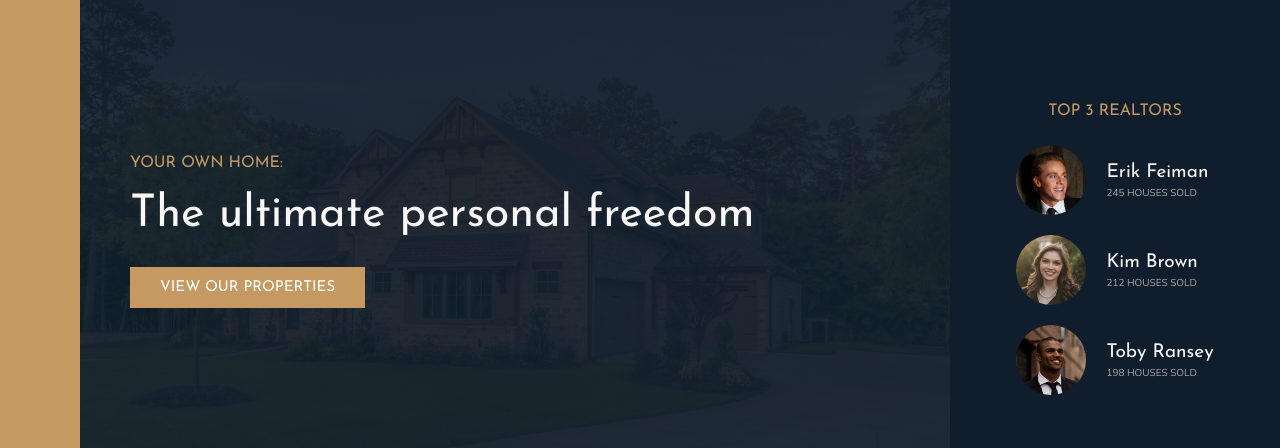
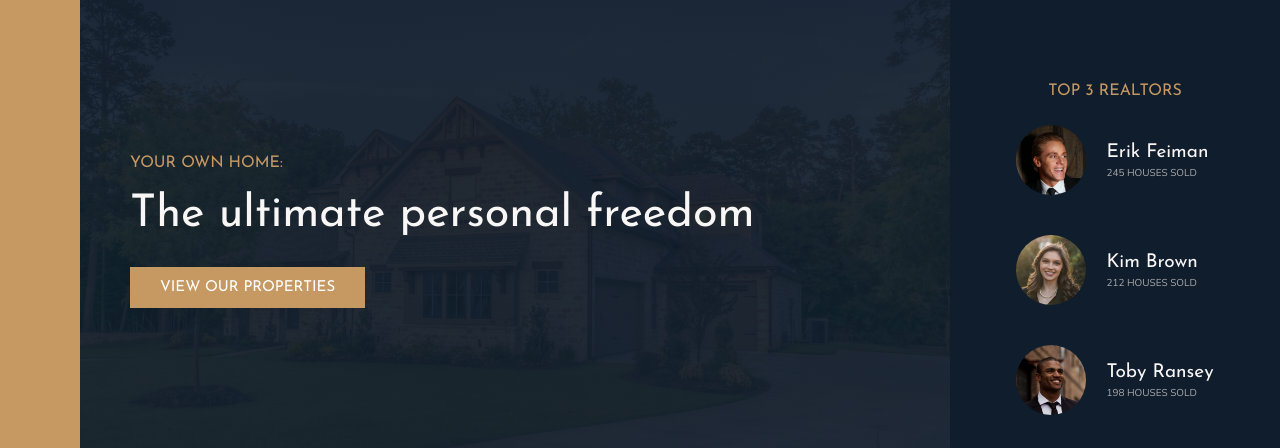
Before and after one commit to felipe-zg/Nexter, a website: page index.html in a window 1280 px wide. Shown: the part 73-521 px from the top of the page. Drawn offline with nearby package versions, Linux system fonts and the light colour scheme.

Commit message:
fix: fix section realtors layout bug

```diff
--- a/index.html
+++ b/index.html
@@ -32,7 +32,7 @@
         </header>
 
         <div class="realtors">
-            <h3 class="realtors__title heading-3">Top 3 realtors</h3>
+            <h3 class="heading-3">Top 3 realtors</h3>
 
             <div class="realtors__list">
                 <img src="img/realtor-1.jpeg" alt="Realtor 1" class="realtors__img">
@@ -40,17 +40,11 @@
                     <h4 class="heading-4 heading-4--light">Erik Feiman</h4>
                     <p class="realtors__sold">245 houses sold</p>
                 </div>
-            </div>
-
-            <div class="realtors__list">
                 <img src="img/realtor-2.jpeg" alt="Realtor 2" class="realtors__img">
                 <div>
                     <h4 class="heading-4 heading-4--light">Kim Brown</h4>
                     <p class="realtors__sold">212 houses sold</p>
                 </div>
-            </div>
-
-            <div class="realtors__list">
                 <img src="img/realtor-3.jpeg" alt="Realtor 3" class="realtors__img">
                 <div>
                     <h4 class="heading-4 heading-4--light">Toby Ransey</h4>
--- a/sass/_realtors.scss
+++ b/sass/_realtors.scss
@@ -6,20 +6,18 @@
     display: grid;
     align-content: center;
     justify-content: center;
+    justify-items: center;
     row-gap: 2rem;
 
     @media only screen and (max-width: $bp-medium) {
         grid-column: full-start / full-end;
     }
 
-    &__title {
-        text-align: center;
-    }
-
     &__list {
         display: grid;
         grid-template-columns:  min-content max-content;
         column-gap: 2rem;
+        row-gap: 5vh;
         align-items: center;
 
         @media only screen and (max-width: $bp-medium) {
@@ -43,3 +41,8 @@
         margin-top: -.3rem;
     }
 }
+
+// .realtors {
+//     background-color: $color-secondary;
+//     grid-column: col-start 7 / full-end;
+// }
```
Also changed, not shown: css/style.css.
